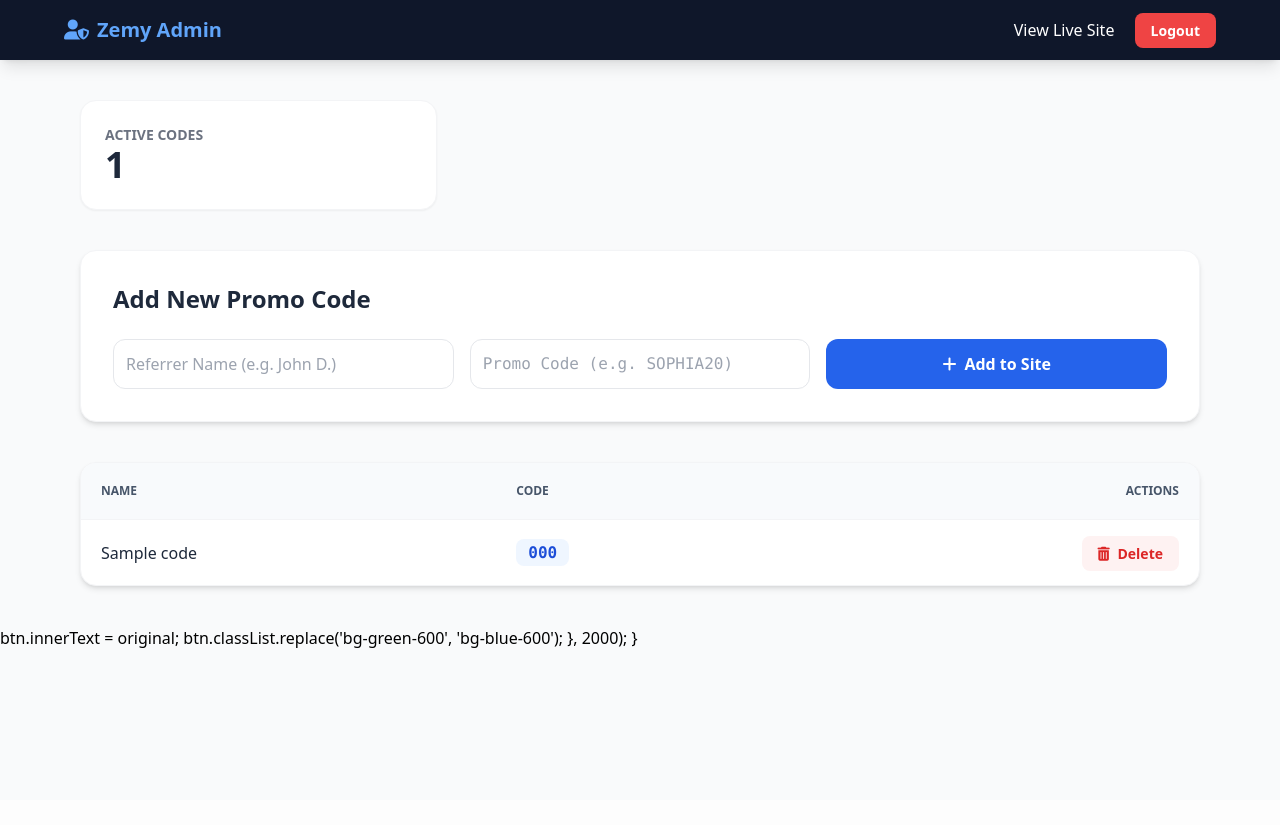
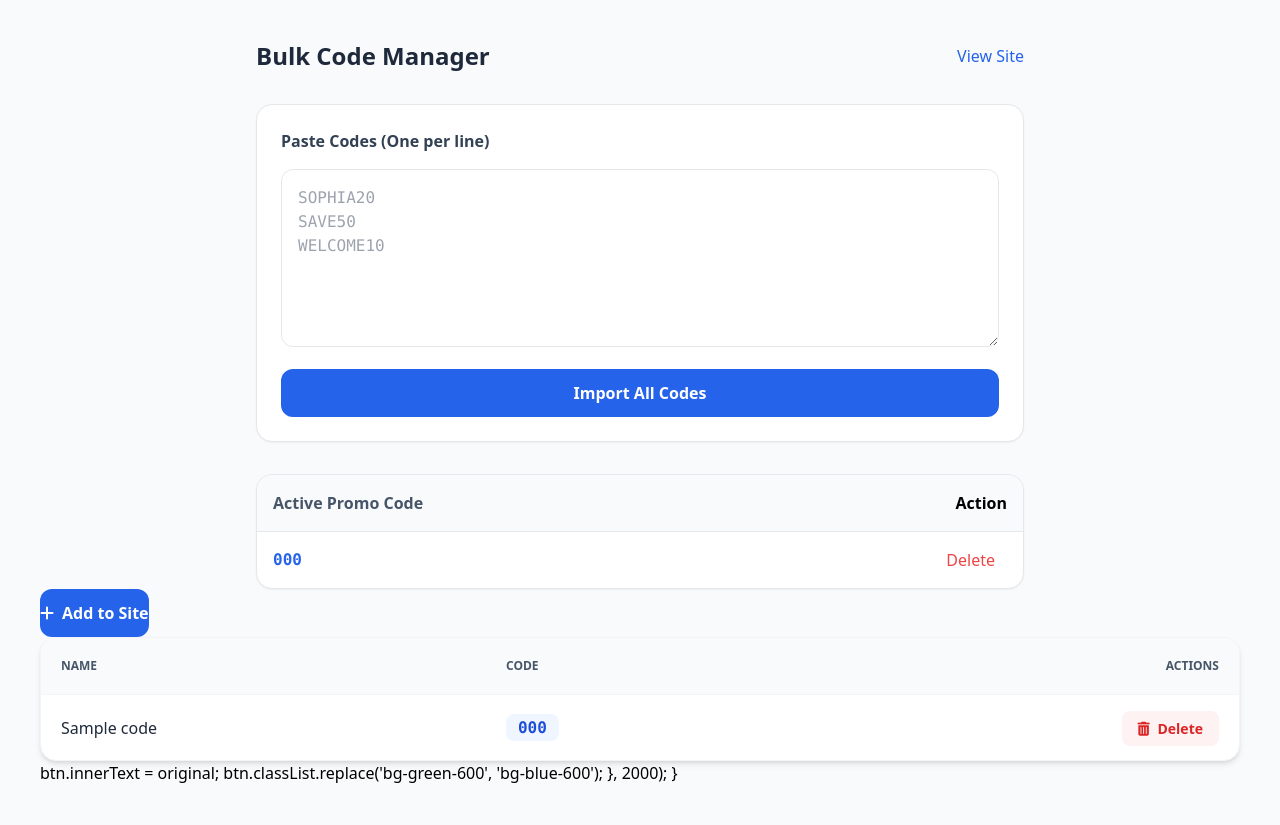
Before and after one commit to Zimonas/Sophcode, a Flask app: template templates/admin.html in a window 1280 px wide. Before the commit the page ends 648 px from the top, so only its background shows below. Run offline with Flask 3, Linux system fonts and the light colour scheme; the template is opened without the code that fills it: most values are stand-ins (such as "Sample title", 1, 10 or a date in 2020); some libraries are stand-ins or nearby versions.

Commit message:
Revamp admin dashboard layout and features

```diff
--- a/templates/admin.html
+++ b/templates/admin.html
@@ -1,40 +1,50 @@
 <!DOCTYPE html>
 <html lang="en">
 <head>
-    <meta charset="UTF-8">
-    <meta name="viewport" content="width=device-width, initial-scale=1.0">
-    <title>Zemy Admin Dashboard</title>
     <script src="https://cdn.tailwindcss.com"></script>
     <link href="https://cdnjs.cloudflare.com/ajax/libs/font-awesome/6.0.0/css/all.min.css" rel="stylesheet">
 </head>
-<body class="bg-gray-50 font-sans">
-
-    <nav class="bg-slate-900 text-white p-4 shadow-lg">
-        <div class="max-w-6xl mx-auto flex justify-between items-center">
-            <h1 class="text-xl font-bold text-blue-400"><i class="fas fa-user-shield mr-2"></i>Zemy Admin</h1>
-            <div class="space-x-4">
-                <a href="/" class="hover:text-blue-300 transition">View Live Site</a>
-                <a href="/logout" class="bg-red-500 hover:bg-red-600 px-4 py-2 rounded-lg text-sm font-bold">Logout</a>
-            </div>
-        </div>
-    </nav>
-
-    <div class="max-w-6xl mx-auto py-10 px-4">
-        <div class="grid grid-cols-1 md:grid-cols-3 gap-6 mb-10">
-            <div class="bg-white p-6 rounded-2xl shadow-sm border border-gray-100">
-                <p class="text-gray-500 text-sm font-bold uppercase">Active Codes</p>
-                <h3 class="text-4xl font-black text-slate-800">{{ codes|length }}</h3>
-            </div>
+<body class="bg-slate-50 p-4 md:p-10">
+    <div class="max-w-3xl mx-auto">
+        <div class="flex justify-between items-center mb-8">
+            <h1 class="text-2xl font-bold text-slate-800">Bulk Code Manager</h1>
+            <a href="/" class="text-blue-600 hover:underline">View Site</a>
         </div>
 
-        <div class="bg-white p-8 rounded-2xl shadow-md border border-gray-100 mb-10">
-            <h2 class="text-2xl font-bold mb-6 text-slate-800">Add New Promo Code</h2>
-            <form action="/add" method="POST" class="grid grid-cols-1 md:grid-cols-3 gap-4">
-                <input type="text" name="name" placeholder="Referrer Name (e.g. John D.)" required
-                       class="border border-gray-200 p-3 rounded-xl focus:ring-2 focus:ring-blue-500 outline-none transition">
-                <input type="text" name="code" placeholder="Promo Code (e.g. SOPHIA20)" required
-                       class="border border-gray-200 p-3 rounded-xl focus:ring-2 focus:ring-blue-500 outline-none font-mono transition">
-                <button type="submit" class="bg-blue-600 text-white font-bold py-3 rounded-xl hover:bg-blue-700 transition">
+        <div class="bg-white p-6 rounded-2xl shadow-sm border mb-8">
+            <h2 class="font-bold mb-4 text-slate-700">Paste Codes (One per line)</h2>
+            <form action="/add" method="POST">
+                <textarea name="bulk_codes" rows="6" placeholder="SOPHIA20&#10;SAVE50&#10;WELCOME10"
+                          class="w-full border rounded-xl p-4 font-mono focus:ring-2 focus:ring-blue-500 outline-none mb-4"></textarea>
+                <button type="submit" class="w-full bg-blue-600 text-white font-bold py-3 rounded-xl hover:bg-blue-700 transition">
+                    Import All Codes
+                </button>
+            </form>
+        </div>
+
+        <div class="bg-white rounded-2xl shadow-sm border overflow-hidden">
+            <table class="w-full text-left">
+                <thead class="bg-slate-50 border-b">
+                    <tr>
+                        <th class="p-4 font-bold text-slate-600">Active Promo Code</th>
+                        <th class="p-4 text-right">Action</th>
+                    </tr>
+                </thead>
+                <tbody class="divide-y">
+                    {% for c in codes %}
+                    <tr class="hover:bg-gray-50">
+                        <td class="p-4 font-mono font-bold text-blue-600">{{ c.code }}</td>
+                        <td class="p-4 text-right">
+                            <a href="/delete/{{ c.id }}" class="text-red-500 hover:bg-red-50 px-3 py-1 rounded-lg transition">Delete</a>
+                        </td>
+                    </tr>
+                    {% endfor %}
+                </tbody>
+            </table>
+        </div>
+    </div>
+</body>
+</html>                <button type="submit" class="bg-blue-600 text-white font-bold py-3 rounded-xl hover:bg-blue-700 transition">
                     <i class="fas fa-plus mr-2"></i>Add to Site
                 </button>
             </form>
```
